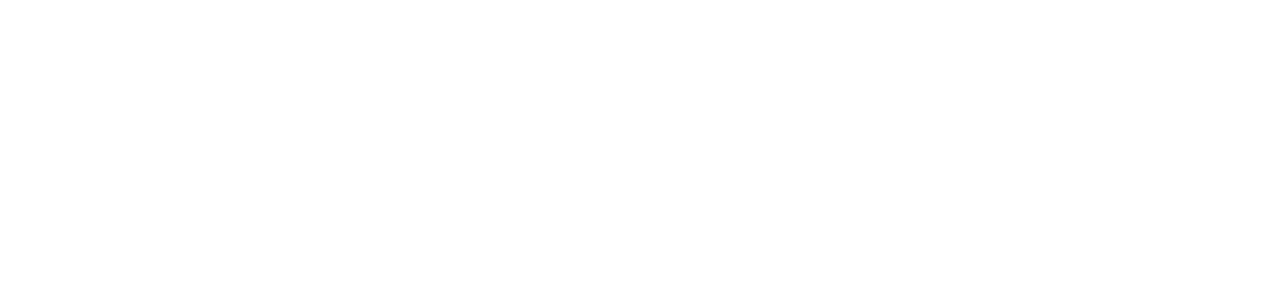
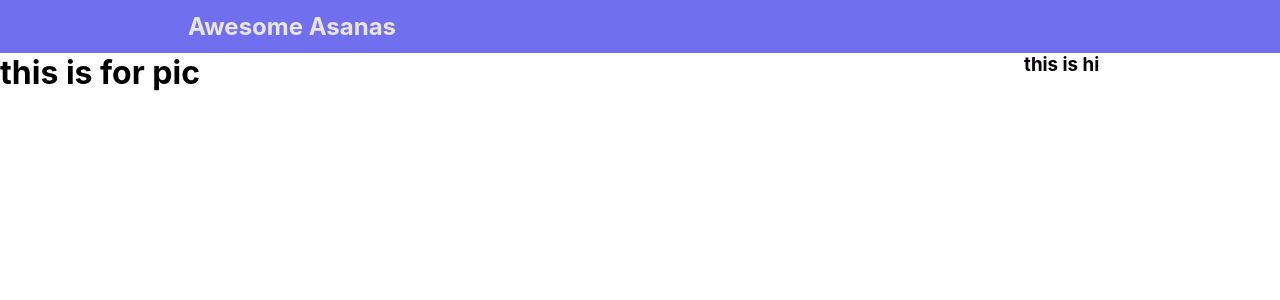
Before and after one commit to kader009/ultra-club, a React (Create React App) app: page / in a window 1280 px wide. Shown: the top 300 px of the page. Built offline with nearby package versions, Linux system fonts and the light colour scheme.

Commit message:
create fake data

```diff
--- /dev/null
+++ b/public/Fake.json
@@ -0,0 +1,45 @@
+[
+  {
+    "id":"1",
+    "title": "Downward Facing Dog",
+    "description": "Keep both toes pointed towards the fronts of your mat and sink your heels towards the floor.",
+    "img":"yoga-g037111b52_640.jpg",
+    "time":"10"
+  },
+  {
+    "id":"2",
+    "title": "Mountain Pose",
+    "description": "Engage your quads, rotate your thighs inward, and let your arms hang naturally.",
+    "img":"yoga-g7fd004153_640.jpg",
+    "time":"12"
+  },
+  {
+    "id":"3",
+    "title": "Extended Side Angle",
+    "description": "Engage your quads, rotate your thighs inward, for more better yoga.",
+    "img":"yoga-g4c9f48166_640.jpg",
+    "time":"15"
+  },
+  {
+    "id":"4",
+    "title": "Garland Pose",
+    "description": "Squatting isn't something familiar to most 21st-century humans. However, it's an excellent around the pelvis.",
+    "img":"yoga-g741e57962_640.jpg",
+    "time":"8"
+  },
+  {
+    "id":"5",
+    "title": "Half Forward Bend",
+    "description": "Inhale as you raise your head slightly and draw yours houlders back, making your back as flat as possible.",
+    "img":"yoga-g1e6a2764a_640.jpg",
+    "time":"22"
+  },
+  {
+    "id":"6",
+    "title": "Tree Pose",
+    "description": "keep your shoulders down and away form yours ears, and your hips squared.",
+    "img":"people-g36518b6ea_640.jpg",
+    "time":"17"
+  }
+
+]
--- a/src/App.js
+++ b/src/App.js
@@ -1,10 +1,12 @@
 // import logo from './logo.svg';
-import './App.css';
+import Header from './Components/Header/Header';
+import Main from './Components/Main/Main';
 
 function App() {
   return (
     <div className="App">
-
+      <Header></Header>
+      <Main></Main>
     </div>
   );
 }
--- /dev/null
+++ b/src/Components/Header/Header.css
@@ -0,0 +1,15 @@
+
+*{
+  margin: 0;
+  padding: 0;
+  box-sizing: border-box;
+}
+
+header nav{
+  background-color: rgb(112, 112, 239);
+  padding: 12px;
+}
+nav h1{
+  margin-left: 11rem;
+  color: rgb(234, 228, 221);
+}
--- /dev/null
+++ b/src/Components/Header/Header.js
@@ -0,0 +1,14 @@
+import React from 'react';
+import './Header.css'
+
+const Header = () => {
+  return (
+    <div>
+      <header>
+        <nav> <h1>Awesome Asanas</h1></nav>
+      </header>
+    </div>
+  );
+};
+
+export default Header;
--- /dev/null
+++ b/src/Components/Main/Main.css
@@ -0,0 +1,11 @@
+
+*{
+  margin: 0;
+  padding: 0;
+  box-sizing: border-box;
+}
+
+.main{
+  display: grid;
+  grid-template-columns: 4fr 1fr;
+}
--- /dev/null
+++ b/src/Components/Main/Main.js
@@ -0,0 +1,26 @@
+import React, { useEffect, useState } from 'react';
+import './Main.css'
+
+const Main = () => {
+
+  const [fake, getFake] = useState([])
+  useEffect(() => {
+    fetch(`Fake.json`)
+    .then(res => res.json())
+    .then(data => console.log(data))
+  },[])
+  return (
+    <div className='main'>
+      <div className="main-container">
+        <h1>this is for pic</h1>
+
+      </div>
+      <div className="sub-container">
+        <h3>this is hi</h3>
+
+      </div>
+    </div>
+  );
+};
+
+export default Main;
```
